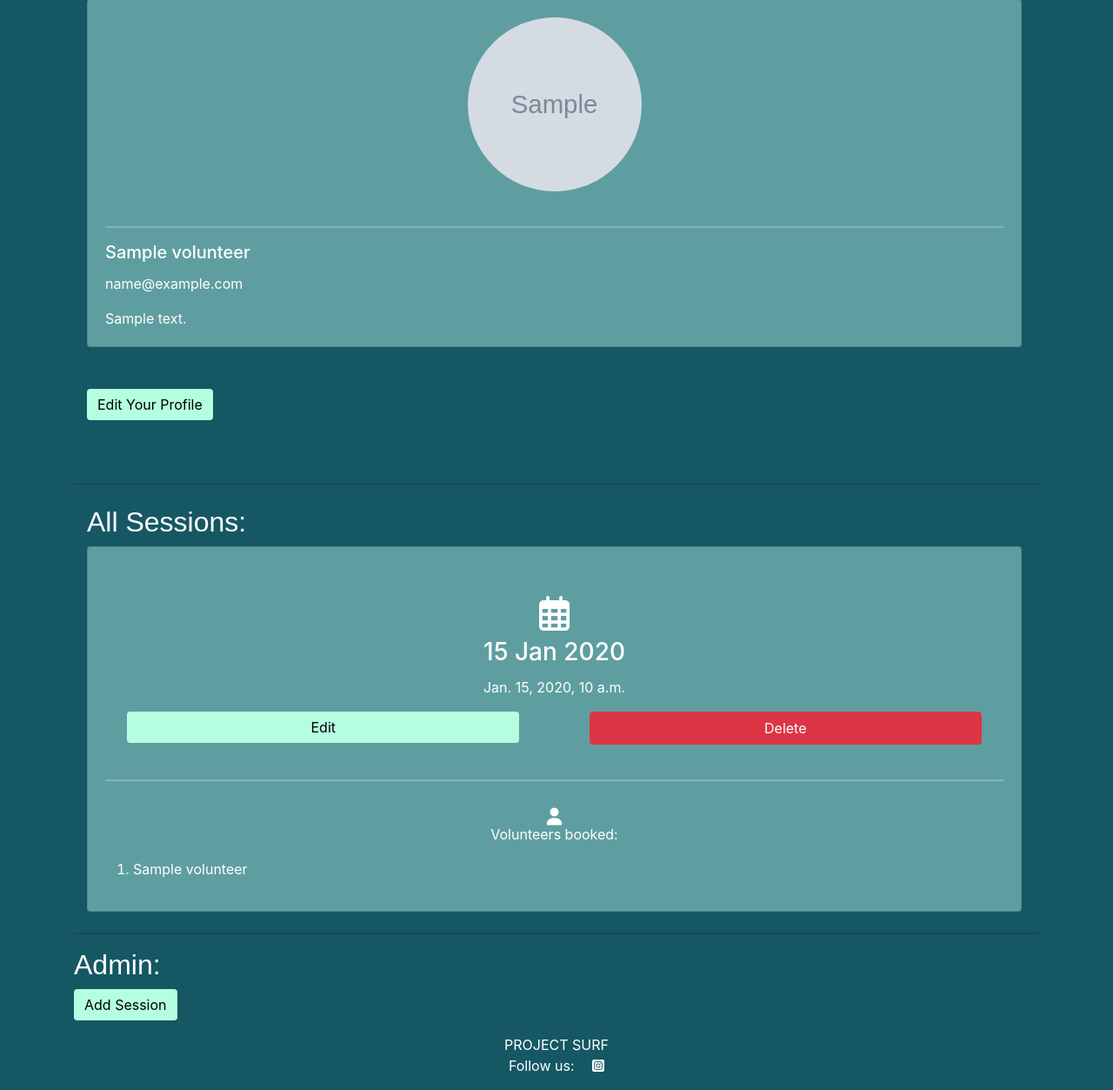
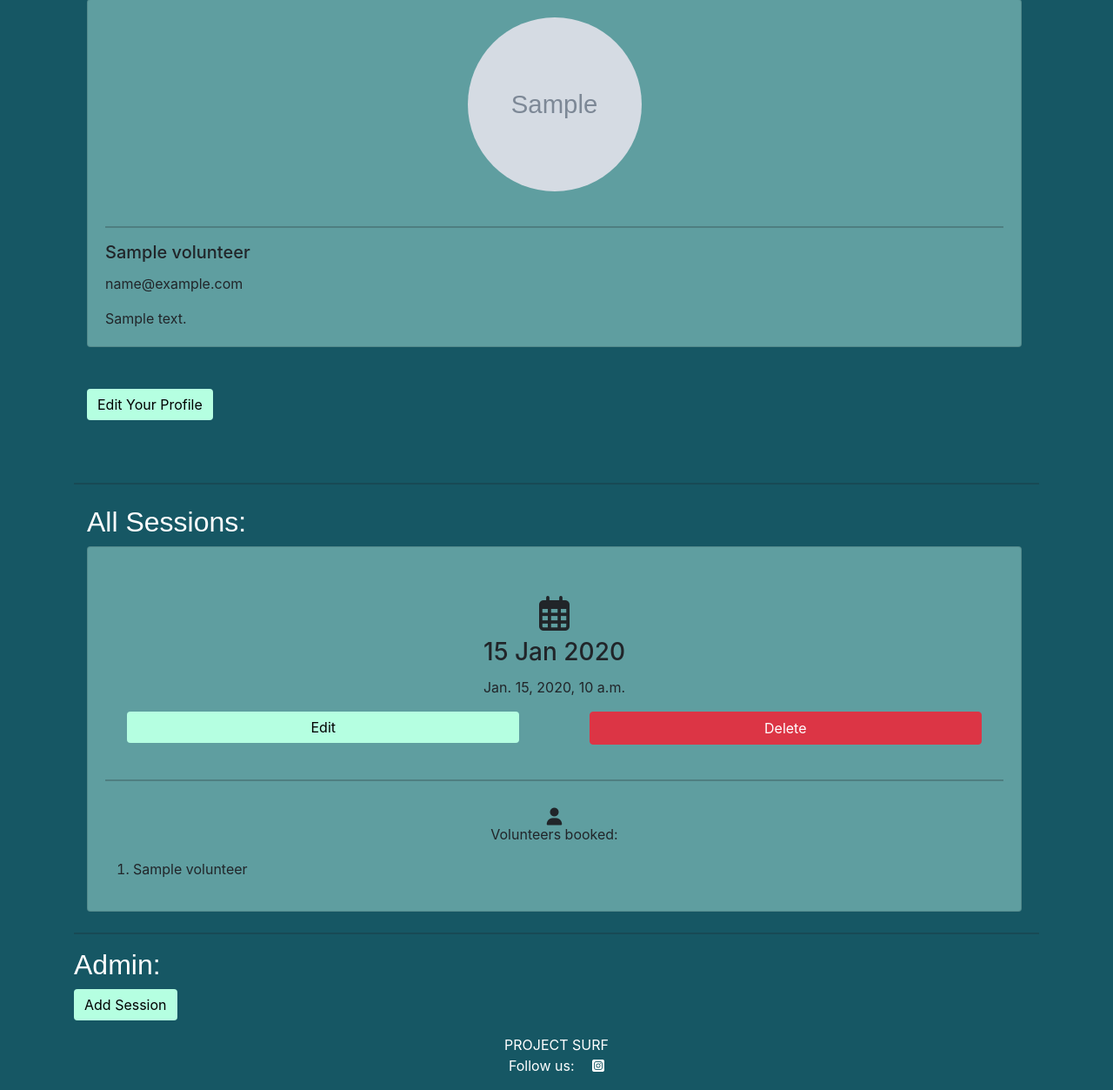
Before and after one commit to Code-Institute-Submissions/angharadcaswell-surf_volunteer_app_AugResub, a Django app: template volunteer_dashboard/templates/dashboard.html in a window 1280 px wide. Shown: the part 295-1548 px from the top of the page at 87% size. Run offline with Django 3.2, Linux system fonts and the light colour scheme; a user stored in the database is signed in; tables that the repository leaves empty hold one stand-in row (values such as "Sample post"); the template is opened without the code that fills it: most values are stand-ins (such as "Sample title", 1, 10 or a date in 2020); grey boxes marked "Sample" are stand-in pictures; some libraries are stand-ins or nearby versions.

Commit message:
Added better color contract to dashboard

```diff
--- a/volunteer_dashboard/templates/dashboard.html
+++ b/volunteer_dashboard/templates/dashboard.html
@@ -8,7 +8,7 @@
     {% if user.is_authenticated %}
     <div class="container-fluid py-2">
         <h2 class="font-weight-light">All Volunteers:</h2>
-        <div class="d-flex flex-row flex-nowrap overflow-auto text-white">
+        <div class="d-flex flex-row flex-nowrap overflow-auto">
             {% for volunteer in volunteer_list %}
 
                         <div class="card card-body" >
@@ -30,7 +30,7 @@
         <div class="d-flex flex-row flex-nowrap overflow-auto">
             {% for session in session_list %}
                 {% if session.upcoming_date %}
-                    <div class="card card-body text-center text-white pt-5" >
+                    <div class="card card-body text-center pt-5" >
                         <i class="far fa-calendar-alt py-2 calender-icon"></i>
                         <h3 class="card-title">{{ session.date|date:"d M Y" }}</h3>
                         <p class="card-text">{{ session.time }}</p>
```
Also changed, not shown: performance.md (+4 -0 lines), readmeimages/home_lighthouse.png (added).
